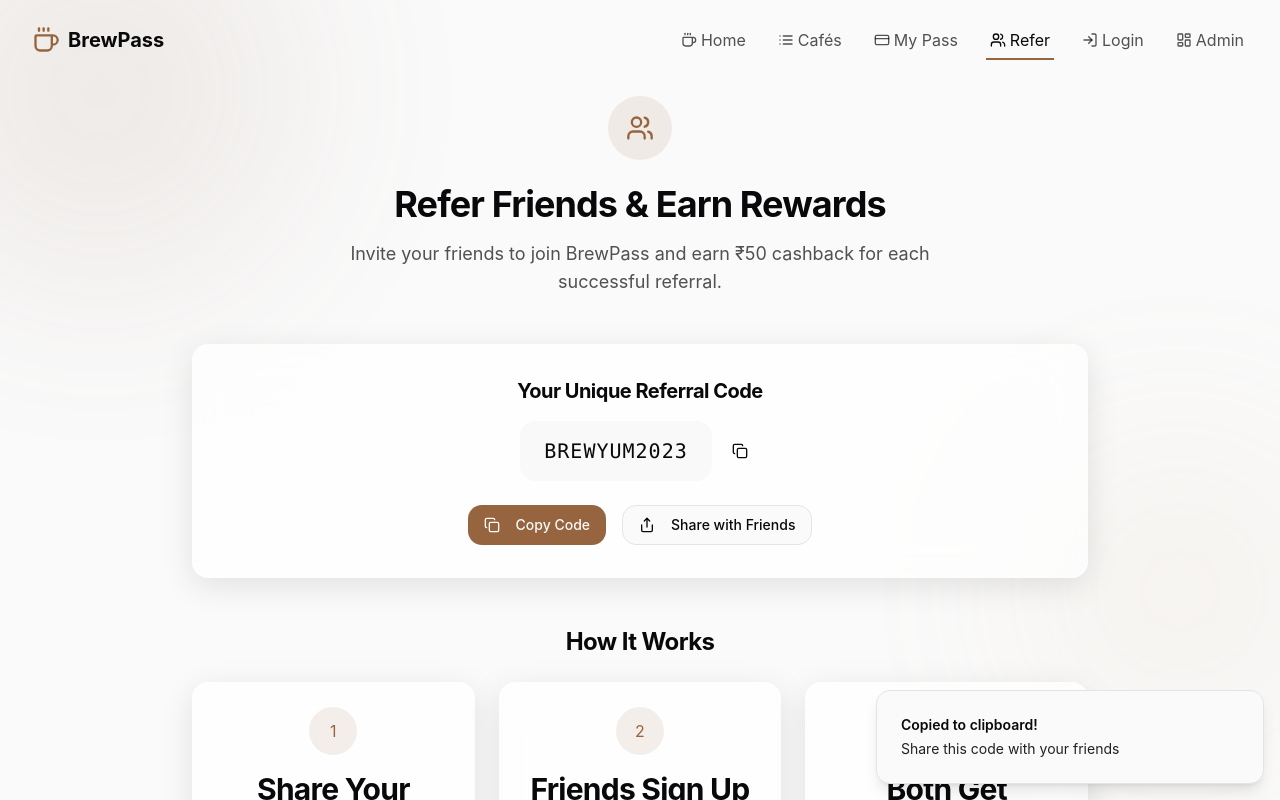
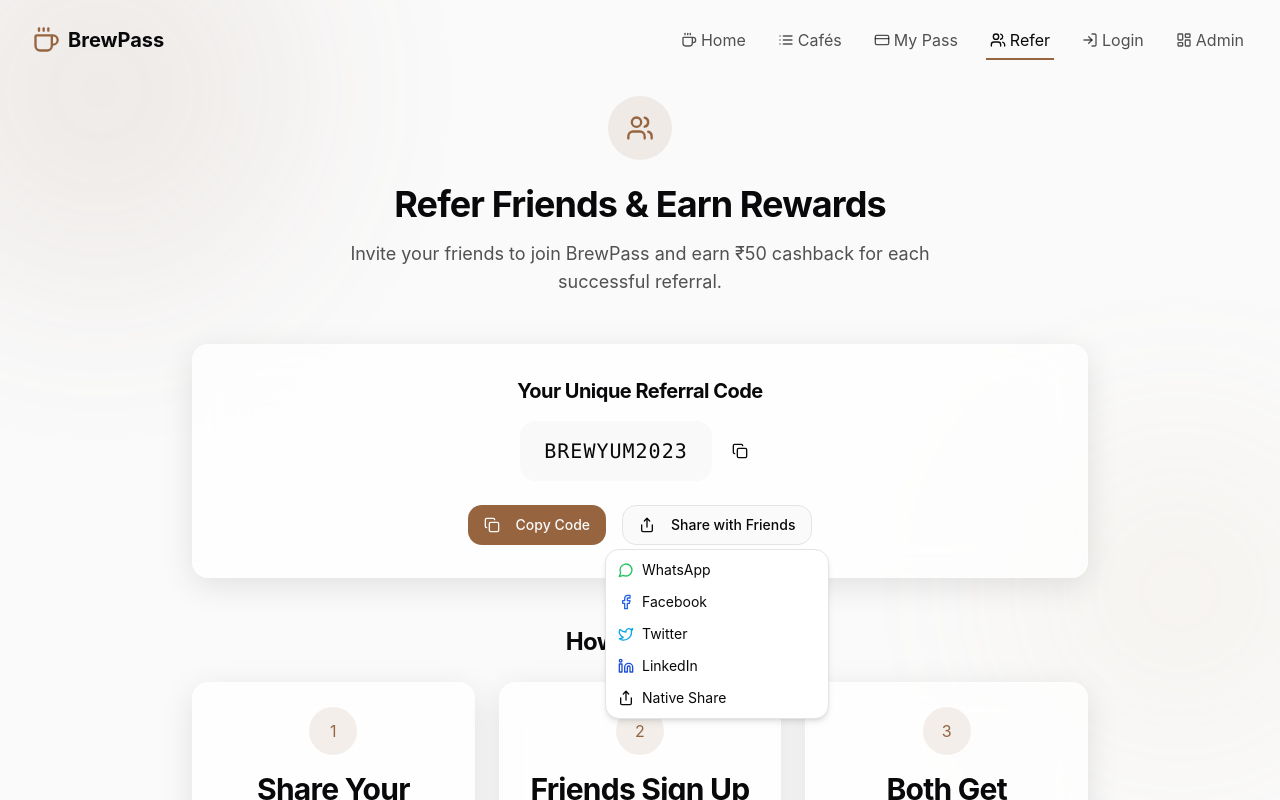
Before and after one commit to sahilkohli592/brewpass-explorer, a React (Vite) app: page /referral in a window 1280 px wide. Both pictures are taken after a click on the button "Share with Friends". Shown: the top 800 px of the page. Built offline with nearby package versions, Linux system fonts and the light colour scheme.

Commit message:
Add social media sharing
Implement sharing functionality for social media platforms.

```diff
--- a/src/pages/ReferralProgram.tsx
+++ b/src/pages/ReferralProgram.tsx
@@ -1,10 +1,16 @@
 
 import React, { useState } from 'react';
-import { Users, Copy, Share } from 'lucide-react';
+import { Users, Copy, Share, MessageCircle, Facebook, Twitter, Linkedin, Instagram } from 'lucide-react';
 import GlassmorphicCard from '@/components/ui/GlassmorphicCard';
 import BlurredBackground from '@/components/ui/BlurredBackground';
 import { Button } from '@/components/ui/button';
 import { useToast } from '@/hooks/use-toast';
+import {
+  DropdownMenu,
+  DropdownMenuContent,
+  DropdownMenuItem,
+  DropdownMenuTrigger,
+} from "@/components/ui/dropdown-menu";
 
 const ReferralProgram = () => {
   const { toast } = useToast();
@@ -27,13 +33,40 @@ const ReferralProgram = () => {
     });
   };
 
+  const shareMessage = `Join me on BrewPass! Use my referral code ${referralCode} to get ₹100 off on your first BrewPass!`;
+  const shareUrl = 'https://brewpass.com/refer';
+
+  const shareViaWhatsApp = () => {
+    const whatsappUrl = `https://wa.me/?text=${encodeURIComponent(shareMessage + " " + shareUrl)}`;
+    window.open(whatsappUrl, '_blank');
+    toast({ title: "Opening WhatsApp", description: "Sharing referral code via WhatsApp" });
+  };
+
+  const shareViaFacebook = () => {
+    const facebookUrl = `https://www.facebook.com/sharer/sharer.php?u=${encodeURIComponent(shareUrl)}&quote=${encodeURIComponent(shareMessage)}`;
+    window.open(facebookUrl, '_blank');
+    toast({ title: "Opening Facebook", description: "Sharing referral code via Facebook" });
+  };
+
+  const shareViaTwitter = () => {
+    const twitterUrl = `https://twitter.com/intent/tweet?text=${encodeURIComponent(shareMessage)}&url=${encodeURIComponent(shareUrl)}`;
+    window.open(twitterUrl, '_blank');
+    toast({ title: "Opening Twitter", description: "Sharing referral code via Twitter" });
+  };
+
+  const shareViaLinkedIn = () => {
+    const linkedinUrl = `https://www.linkedin.com/sharing/share-offsite/?url=${encodeURIComponent(shareUrl)}&summary=${encodeURIComponent(shareMessage)}`;
+    window.open(linkedinUrl, '_blank');
+    toast({ title: "Opening LinkedIn", description: "Sharing referral code via LinkedIn" });
+  };
+
   const shareReferral = () => {
     // In a real app, implement proper sharing functionality
     if (navigator.share) {
       navigator.share({
         title: 'Join me on BrewPass',
-        text: `Use my referral code ${referralCode} to get ₹100 off on your first BrewPass!`,
-        url: 'https://brewpass.com/refer',
+        text: shareMessage,
+        url: shareUrl,
       })
       .catch((error) => console.log('Error sharing', error));
     } else {
@@ -77,14 +110,37 @@ const ReferralProgram = () => {
                 <Copy className="mr-2 h-4 w-4 transition-transform group-hover:scale-110" />
                 Copy Code
               </Button>
-              <Button
-                variant="outline"
-                className="group"
-                onClick={shareReferral}
-              >
-                <Share className="mr-2 h-4 w-4 transition-transform group-hover:scale-110" />
-                Share with Friends
-              </Button>
+
+              <DropdownMenu>
+                <DropdownMenuTrigger asChild>
+                  <Button variant="outline" className="group">
+                    <Share className="mr-2 h-4 w-4 transition-transform group-hover:scale-110" />
+                    Share with Friends
+                  </Button>
+                </DropdownMenuTrigger>
+                <DropdownMenuContent align="center" className="w-56">
+                  <DropdownMenuItem onClick={shareViaWhatsApp} className="cursor-pointer">
+                    <MessageCircle className="mr-2 h-4 w-4 text-green-500" />
+                    <span>WhatsApp</span>
+                  </DropdownMenuItem>
+                  <DropdownMenuItem onClick={shareViaFacebook} className="cursor-pointer">
+                    <Facebook className="mr-2 h-4 w-4 text-blue-600" />
+                    <span>Facebook</span>
+                  </DropdownMenuItem>
+                  <DropdownMenuItem onClick={shareViaTwitter} className="cursor-pointer">
+                    <Twitter className="mr-2 h-4 w-4 text-sky-500" />
+                    <span>Twitter</span>
+                  </DropdownMenuItem>
+                  <DropdownMenuItem onClick={shareViaLinkedIn} className="cursor-pointer">
+                    <Linkedin className="mr-2 h-4 w-4 text-blue-700" />
+                    <span>LinkedIn</span>
+                  </DropdownMenuItem>
+                  <DropdownMenuItem onClick={shareReferral} className="cursor-pointer">
+                    <Share className="mr-2 h-4 w-4" />
+                    <span>Native Share</span>
+                  </DropdownMenuItem>
+                </DropdownMenuContent>
+              </DropdownMenu>
             </div>
           </div>
         </GlassmorphicCard>
```
